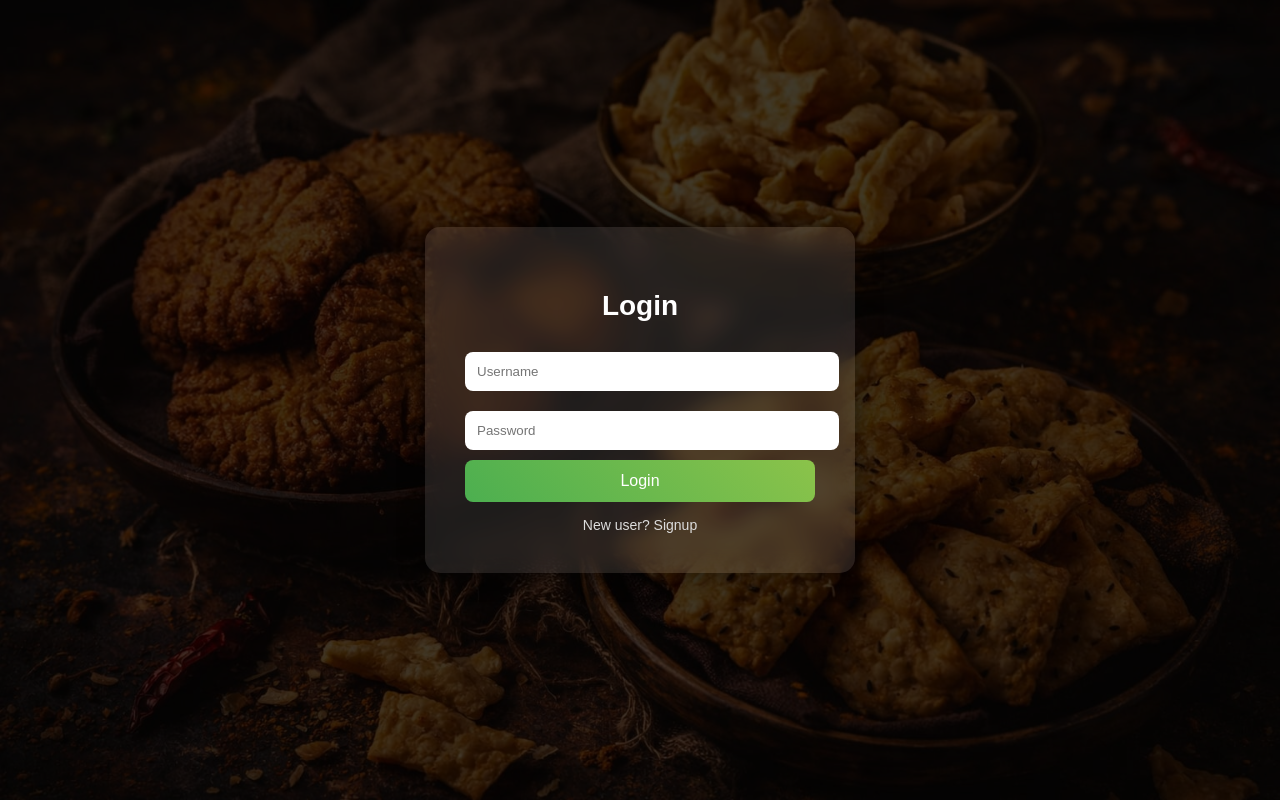
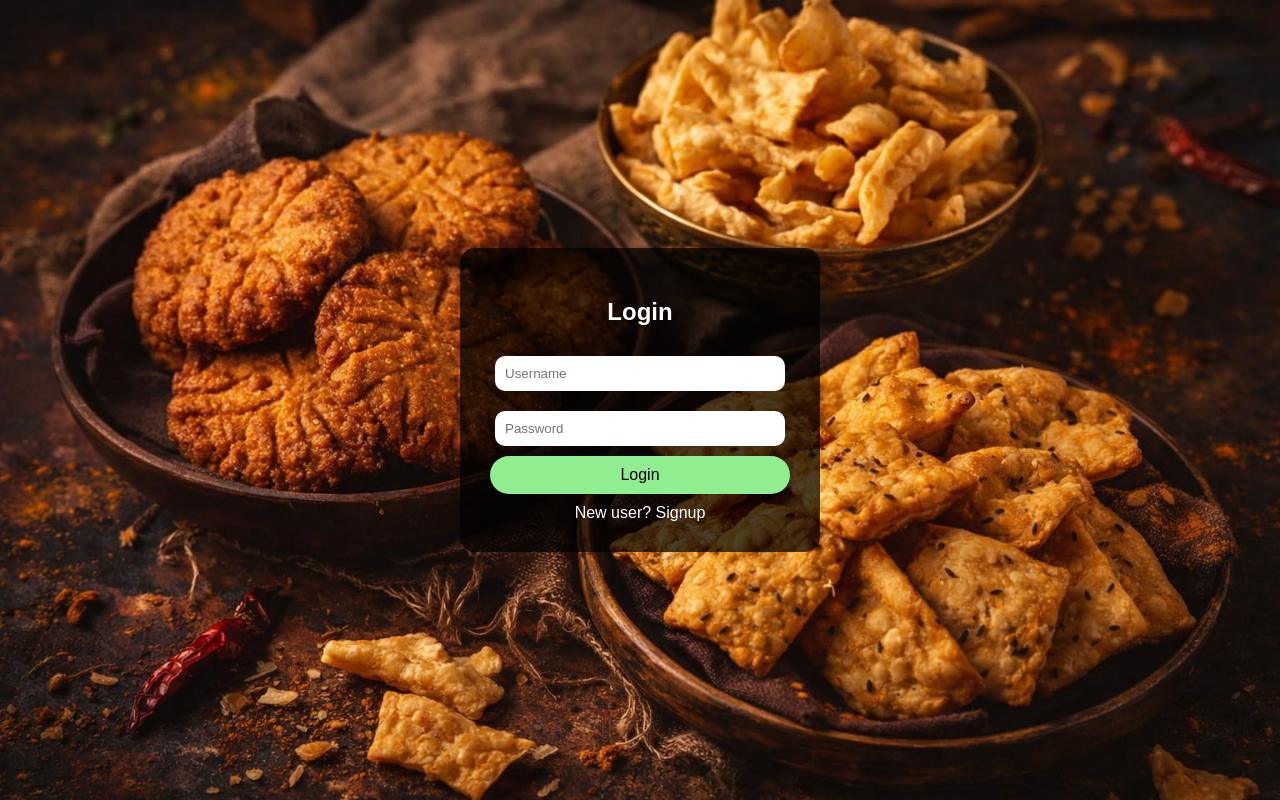
Before and after one commit to anishkumar12312345/DesiSwaad, a plain HTML site: page login.html in a window 1280 px wide. Drawn offline with Linux system fonts and the light colour scheme.

Commit message:
Update login.html

```diff
--- a/login.html
+++ b/login.html
@@ -4,104 +4,93 @@
 <title>Login - DesiSwaad</title>
 
 <style>
-body{
-  margin:0;
+body {
+    margin: 0;
     font-family: Arial;
-  background: url('bg.jpg') no-repeat center/cover;
+    background: url("bg.jpg") no-repeat center center/cover;
+    height: 100vh;
+    display: flex;
+    justify-content: center;
+    align-items: center;
 }
 
-.overlay{
-  height:100vh;
-  display:flex;
-  justify-content:center;
-  align-items:center;
-  background: rgba(0,0,0,0.75);
+.box {
+    background: rgba(0,0,0,0.7);
+    padding: 30px;
+    border-radius: 15px;
+    text-align: center;
+    width: 300px;
 }
 
-.box{
-  background: rgba(255,255,255,0.1);
-  backdrop-filter: blur(12px);
-  padding:40px;
-  border-radius:15px;
-  width:350px;
-  text-align:center;
-  color:white;
-  box-shadow:0 0 25px rgba(0,0,0,0.5);
+h2 {
+    color: white;
 }
 
-h2{
-  margin-bottom:20px;
-  font-size:28px;
+input {
+    width: 90%;
+    padding: 10px;
+    margin: 10px 0;
+    border-radius: 10px;
+    border: none;
 }
 
-input{
-  width:100%;
-  padding:12px;
-  margin:10px 0;
-  border:none;
-  border-radius:8px;
+button {
+    width: 100%;
+    padding: 10px;
+    border: none;
+    border-radius: 20px;
+    background: lightgreen;
+    font-size: 16px;
+    cursor: pointer;
 }
 
-button{
-  width:100%;
-  padding:12px;
-  background: linear-gradient(45deg,#4caf50,#8bc34a);
-  color:white;
-  border:none;
-  border-radius:8px;
-  font-size:16px;
-  cursor:pointer;
-}
-
-button:hover{
-  transform:scale(1.05);
-}
-
-.link{
-  margin-top:15px;
-  font-size:14px;
-  color:#ddd;
-  cursor:pointer;
+.signup {
+    color: white;
+    margin-top: 10px;
+    cursor: pointer;
 }
 </style>
-
 </head>
 
 <body>
 
-<div class="overlay">
-
 <div class="box">
-
     <h2>Login</h2>
 
-<input type="text" id="name" placeholder="Username">
-<input type="password" id="pass" placeholder="Password">
+    <input type="text" id="username" placeholder="Username">
+    <input type="password" id="password" placeholder="Password">
 
     <button onclick="login()">Login</button>
 
-<div class="link" onclick="goSignup()">New user? Signup</div>
-
+    <!-- SIGNUP OPTION -->
+    <div class="signup" onclick="goSignup()">
+        New user? Signup
     </div>
-
 </div>
 
 <script>
+
+// LOGIN FUNCTION
 function login(){
-  let savedUser = JSON.parse(localStorage.getItem("user"));
+    let user = document.getElementById("username").value;
+    let pass = document.getElementById("password").value;
 
-  if(savedUser &&
-     savedUser.name == name.value &&
-     savedUser.pass == pass.value){
-      alert("Login Successful!");
-      window.location.href="home.html";
+    let savedUser = localStorage.getItem("username");
+    let savedPass = localStorage.getItem("password");
+
+    if(user === savedUser && pass === savedPass){
+        alert("Login Success");
+        window.location.href = "home.html";
     } else {
-      alert("Wrong details");
+        alert("Invalid Login");
     }
 }
+
+// GO TO SIGNUP PAGE
 function goSignup(){
-  window.location.href="signup.html";
+    window.location.href = "signup.html";
 }
+
 </script>
 
 </body>
```
Lines whose indentation alone changed are shown as unchanged.
